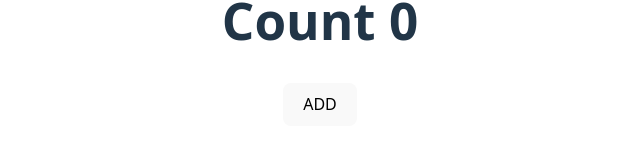
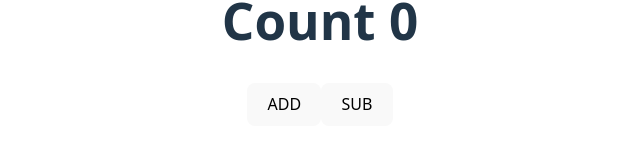
Before and after one commit to ishika021i/weather-app, a React (Vite) app: page / in a window 1280 px wide. Shown: the part 358-506 px from the top of the page, without its empty margins (320-960 px from the left). Built offline with nearby package versions, Linux system fonts and the light colour scheme.

Commit message:
feature 2

```diff
--- a/src/App.jsx
+++ b/src/App.jsx
@@ -13,6 +13,13 @@ function App() {
        }
 
        }>ADD </button>
+       <button onClick ={
+       () => {
+        setvalue(value -1);
+       }
+
+       }>SUB </button>
+
     </>
   )
 }
```
